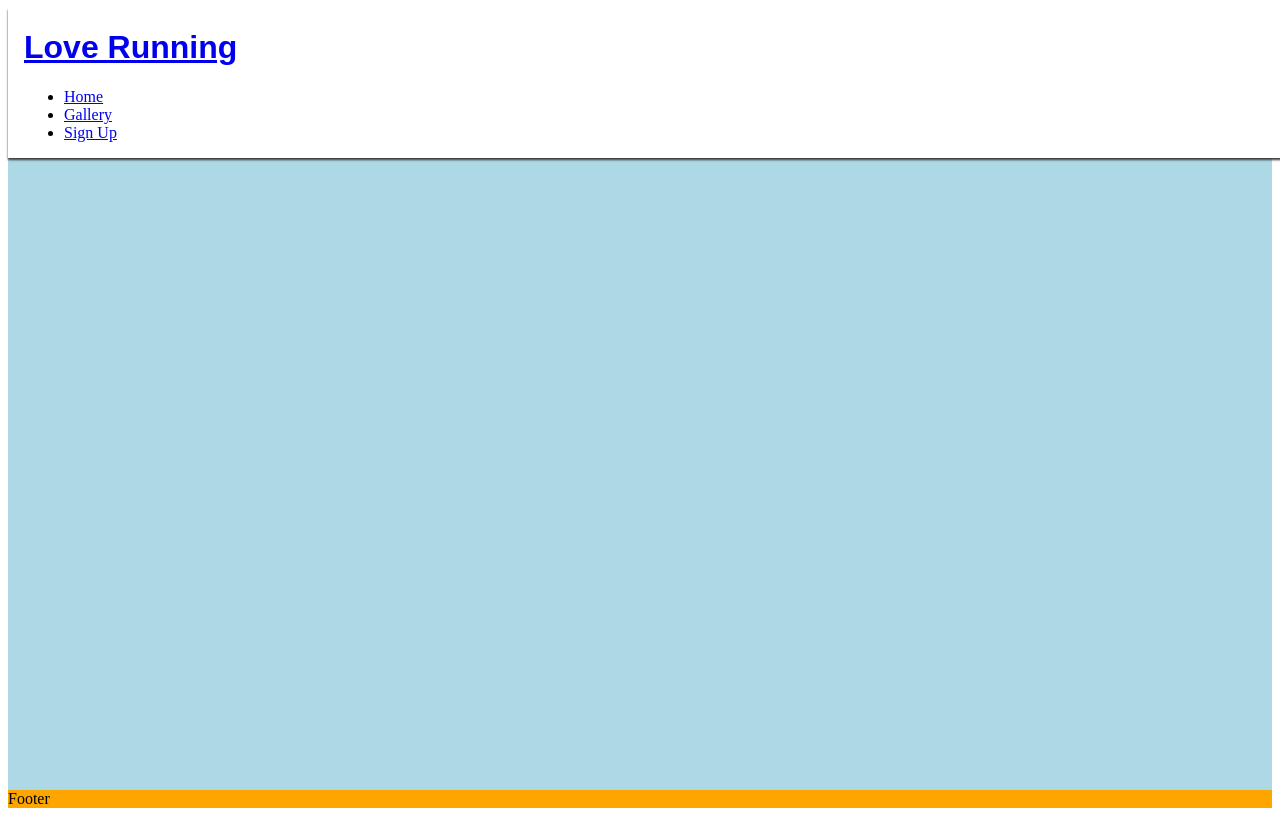
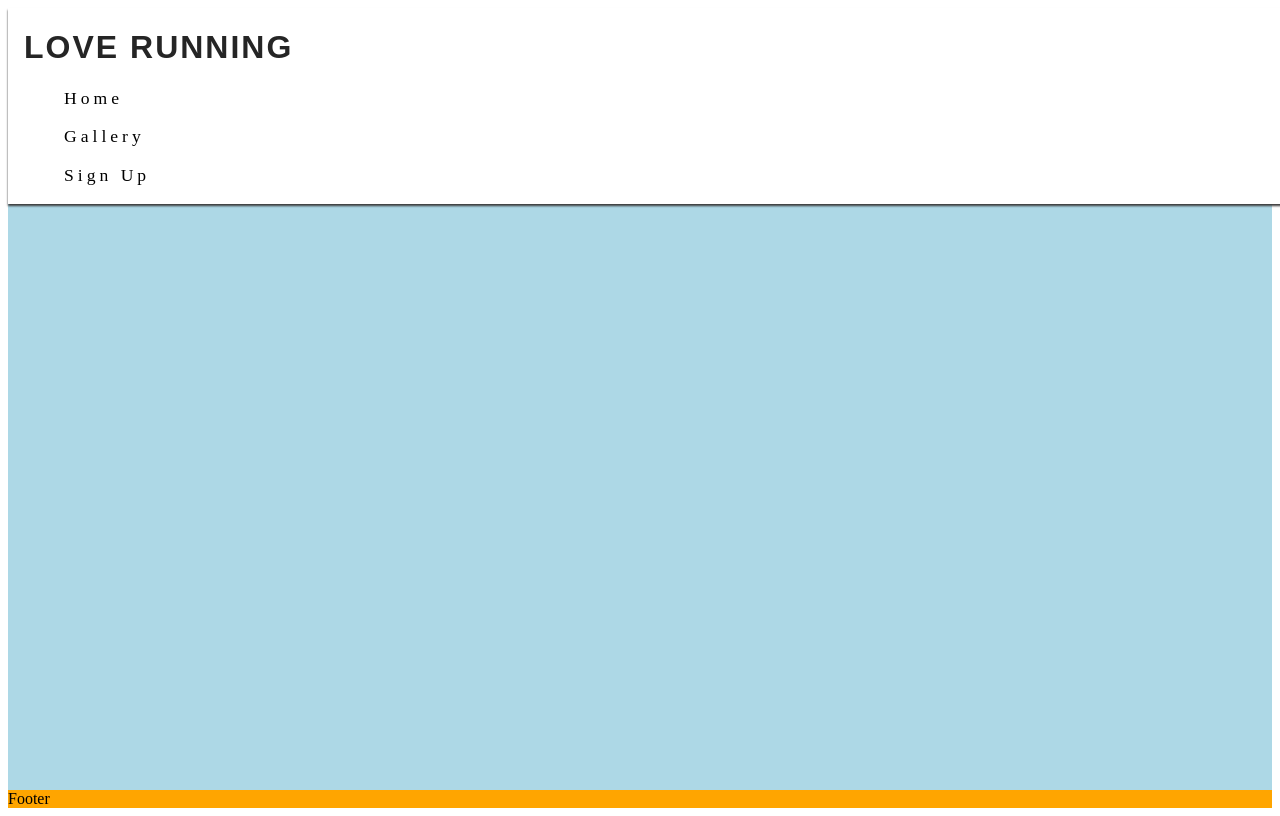
Before and after one commit to Obasohan2/DREAMS-PRACTICALM, a plain HTML site: page index.html in a window 1280 px wide. Drawn offline with Linux system fonts and the light colour scheme.

Commit message:
added active menu

```diff
--- a/assets/favicon/css/style.css
+++ b/assets/favicon/css/style.css
@@ -27,9 +27,30 @@ header {
     width: 100%;
     box-shadow: 0 2px 2px #3a3a3a;
 }
+header a{
+    text-decoration: none;
+    color: inherit;
+}
 
 h1 {
     font-family: oswald, sans-serif;
+    text-transform: uppercase;
+    letter-spacing: 2px;
+    color: #252525;
+}
+
+#menu {
+    font-size: 110%;
+    letter-spacing: 4px;
+    list-style-type: none;
+}
+
+#menu > li {
+    margin-bottom: 1em;
+}
+
+.ative {
+    border-bottom: 1px solid #3a3a3a;
 }
 
 /* Main content */
--- a/index.html
+++ b/index.html
@@ -26,10 +26,10 @@
             <h1 id="logo">Love Running</h1>
         </a>
         <nav>
-            <ul>
-                <li><a href="#">Home</a></li>
-                <li><a href="#">Gallery</a></li>
-                <li><a href="#">Sign Up</a></li>
+            <ul id="menu">
+                <li><a href="" class="active">Home</a></li>
+                <li><a href="">Gallery</a></li>
+                <li><a href="">Sign Up</a></li>
             </ul>
         </nav>
     </header>
```
